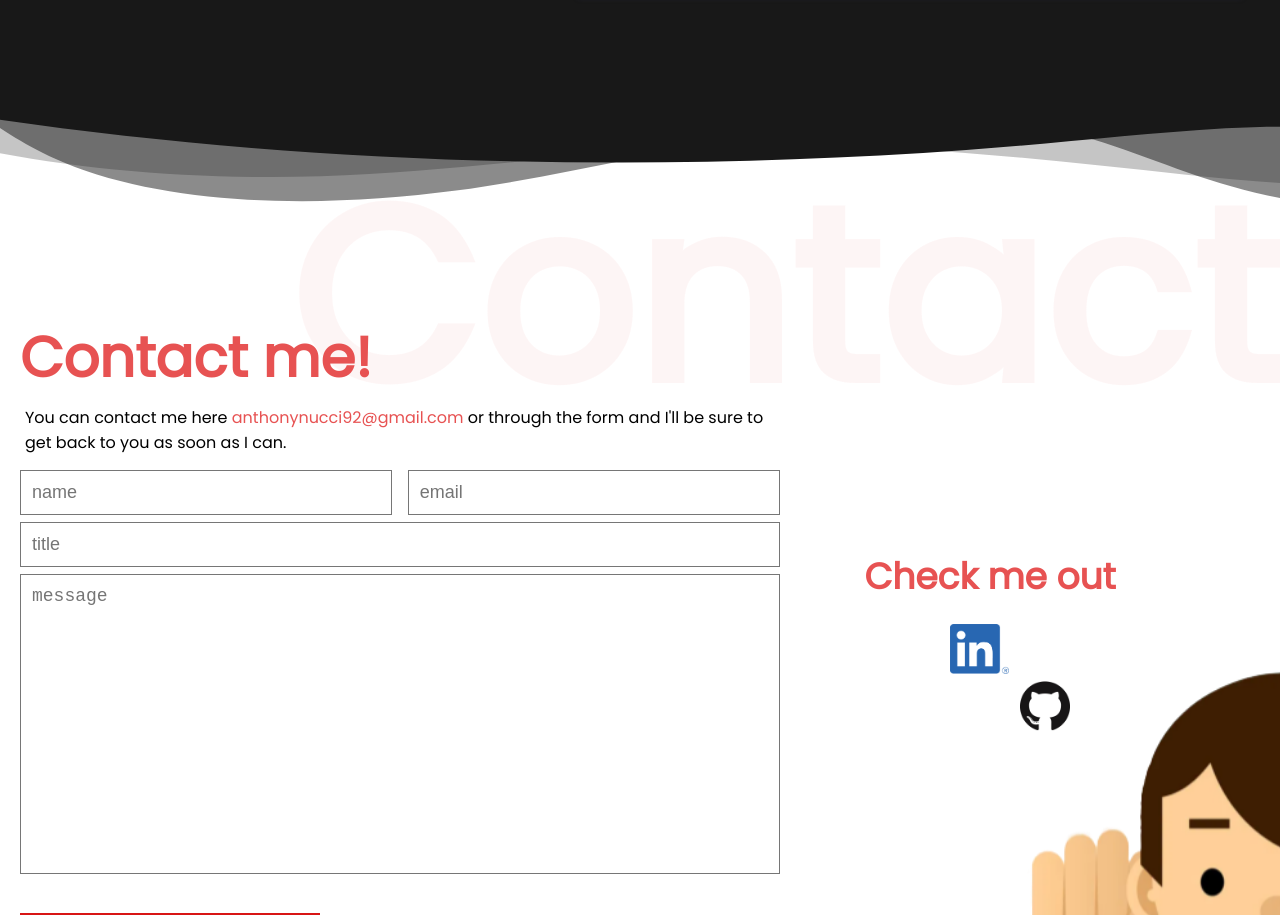
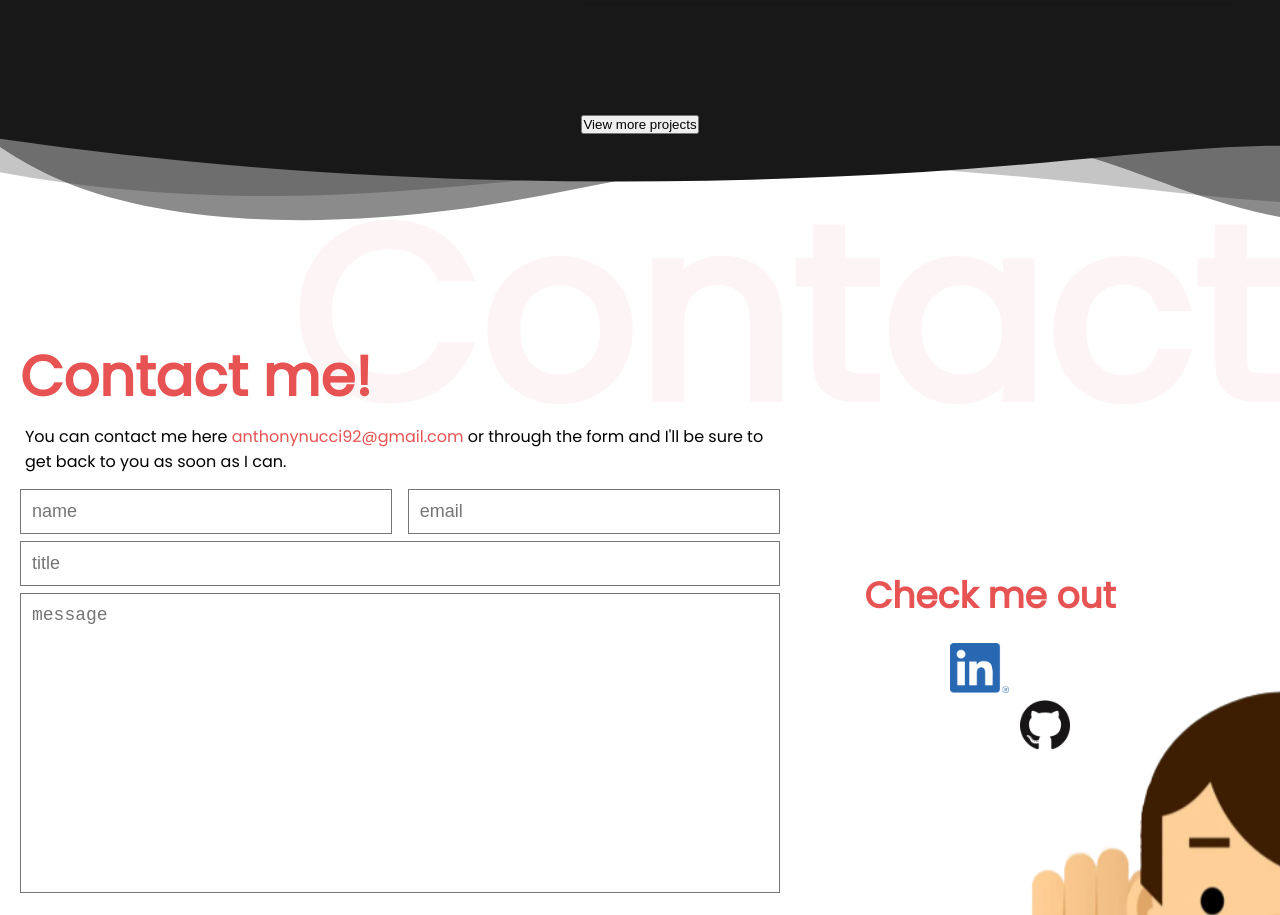
Before and after one commit to Nuccino92/personal-website, a React (Create React App) app: page / in a window 1280 px wide. Shown: the part 4300-5215 px from the top of the page. Built offline with nearby package versions, Linux system fonts and the light colour scheme.

Commit message:
added extra projects

```diff
--- a/src/components/experience/Experience.js
+++ b/src/components/experience/Experience.js
@@ -1,8 +1,19 @@
 import "./Experience.scss";
 import Project from "./project/Project";
 import Projects from "./project/projects.json";
+import ExtraProject from "./extraProjects/ExtraProject";
+import ExtraProjects from "./extraProjects/extraProjects.json";
+import { useRef, useState } from "react";
 
 const Experience = ({ refExperience }) => {
+  const extrasRef = useRef(null);
+  const [showMore, setShowMore] = useState(false);
+
+  const handleShowMore = () => {
+    setShowMore(!showMore);
+    !showMore && extrasRef.current.scrollIntoView({ behavior: "smooth" });
+  };
+
   return (
     <div className="Experience" ref={refExperience}>
       <h1> Some of the things I've built </h1>
@@ -10,7 +21,25 @@ const Experience = ({ refExperience }) => {
         {Projects.map((project, index) => {
           return <Project project={project} key={index} index={index} />;
         })}
+        {showMore && (
+          <div className="extra-projects-container">
+            {ExtraProjects.map((project, index) => {
+              return (
+                <ExtraProject project={project} key={index} index={index} />
+              );
+            })}
+          </div>
+        )}
+        <button
+          className="show-more-btn"
+          onClick={handleShowMore}
+          ref={extrasRef}
+        >
+          {showMore ? "Remove projects" : "View more projects "}
+        </button>
       </main>
+
+      {/* background text */}
       <div className="experience-background-text">Experience</div>
     </div>
   );
```
